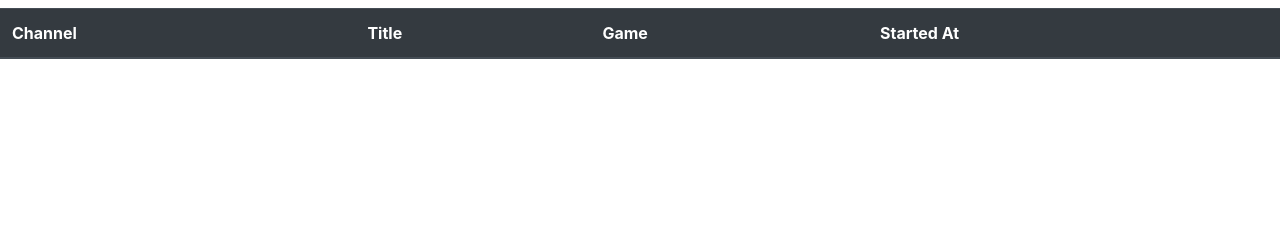
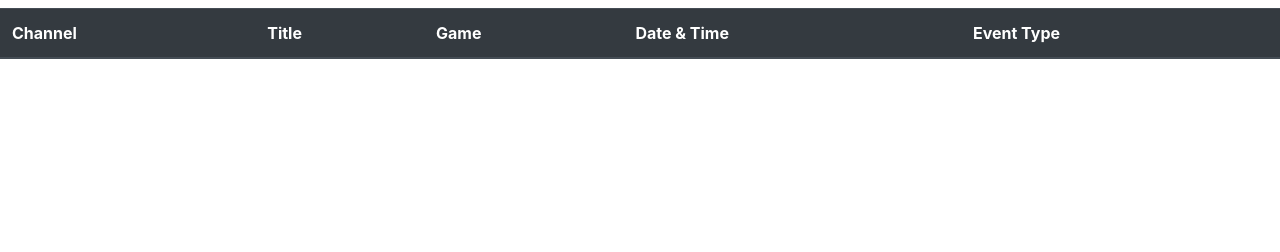
Before and after one commit to FoxHawk/twitchlogger, a Django app: template api/templates/api/mailReport.html in a window 1280 px wide. Shown: the part 48-300 px from the top of the page. Run offline with Django 3.2, Linux system fonts and the light colour scheme; the template is opened without the code that fills it, so the values that code supplies are empty; some libraries are stand-ins or nearby versions.

Commit message:
Added support for event type in email reports

```diff
--- a/api/management/commands/sendemail.py
+++ b/api/management/commands/sendemail.py
@@ -11,7 +11,7 @@ class Command(BaseCommand):
 
 	def handle(self, *args, **options):
 		#Get all logs starting at 8PM yesterday
-		logs = LogEntry.objects.filter(startedAt__gte=timezone.now().replace(hour=20, minute=0, second=0) - timedelta(days=1))
+		logs = LogEntry.objects.filter(datetimestamp__gte=timezone.now().replace(hour=20, minute=0, second=0) - timedelta(days=1))
 
 		#if there are no logs, just exit
 		if len(logs) == 0:
@@ -22,7 +22,7 @@ class Command(BaseCommand):
 
 		#put logs into an array for the html template context
 		for i in logs:
-			data.append({"channel": i.channel, "title": i.title, "game": i.game, "startedAt": i.startedAt})
+			data.append({"channel": i.channel, "title": i.title, "game": i.game, "datetimestamp": i.datetimestamp, "type": i.type})
 
 		#load the logs and current date into the context
 		context["data"] = data
--- a/api/templates/api/mail.html
+++ b/api/templates/api/mail.html
@@ -19,7 +19,8 @@
 				  <th>Channel</th>
 				  <th>Title</th>
 				  <th>Game</th>
-				  <th>Started At</th>
+				  <th>Date &amp; Time</th>
+				  <th>Event Type</th>
 			  </tr>
 		  </thead>
 		  <tbody>
@@ -28,7 +29,8 @@
 				  <td>{{ i.channel }}</td>
 				  <td>{{ i.title }}</td>
 				  <td>{{ i.game }}</td>
-				  <td>{{ i.startedAt|date:"d F Y H:i" }}</td>
+				  <td>{{ i.datetimestamp|date:"d F Y H:i" }}</td>
+				  <td>{{ i.type }}</td>
 			  </tr>
 			  {% endfor %}
 		  </tbody>
--- a/api/templates/api/mailReport.html
+++ b/api/templates/api/mailReport.html
@@ -19,7 +19,8 @@
 				  <th>Channel</th>
 				  <th>Title</th>
 				  <th>Game</th>
-				  <th>Started At</th>
+				  <th>Date &amp; Time</th>
+				  <th>Event Type</th>
 			  </tr>
 		  </thead>
 		  <tbody>
@@ -28,7 +29,8 @@
 				  <td>{{ i.channel }}</td>
 				  <td>{{ i.title }}</td>
 				  <td>{{ i.game }}</td>
-				  <td>{{ i.startedAt|date:"d F Y H:i" }}</td>
+				  <td>{{ i.datetimestamp|date:"d F Y H:i" }}</td>
+				  <td>{{ i.type }}</td>
 			  </tr>
 			  {% endfor %}
 		  </tbody>
--- a/api/views.py
+++ b/api/views.py
@@ -73,7 +73,7 @@ def makeReport(request: HttpRequest):
 	data = []
 	#add log data to an array in the form of dicts (an array of dicts)
 	for i in logs:
-		data.append({"channel": i.channel, "title": i.title, "game": i.game, "datetimestamp": i.datetimestamp})
+		data.append({"channel": i.channel, "title": i.title, "game": i.game, "datetimestamp": i.datetimestamp, "type": i.type})
 
 	context = {}
 
```
